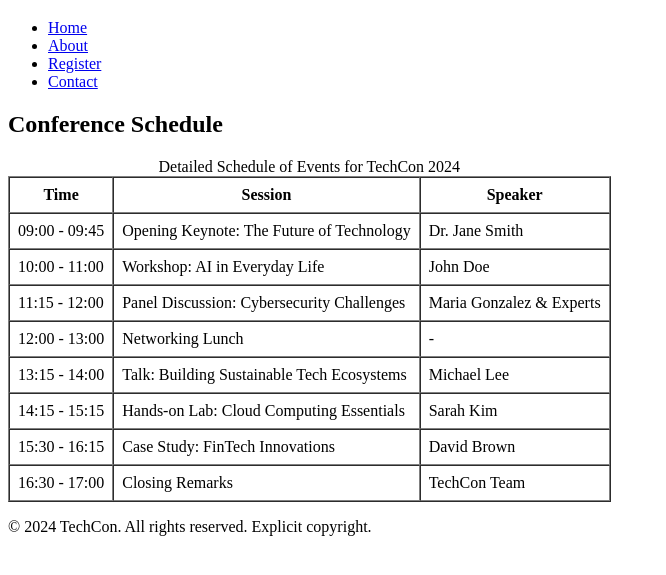
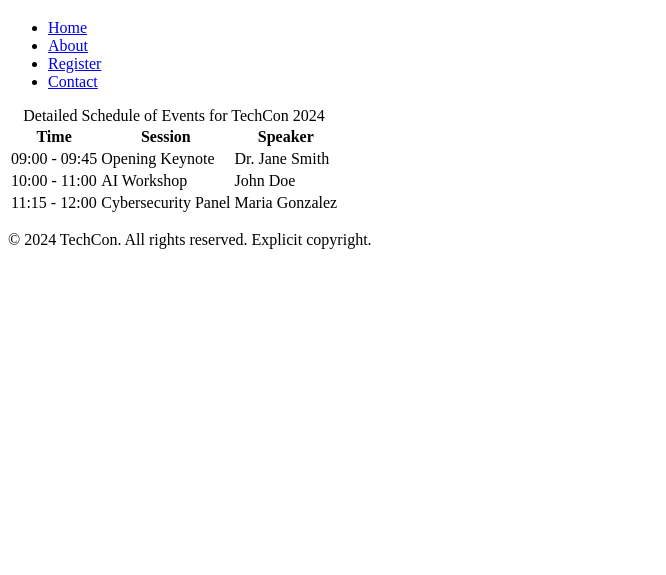
Before and after one commit to pshluvu/TechCon_HTML, a plain HTML site: page techcon_website/schedule.html in a window 1280 px wide. Shown: the part 61-636 px from the top of the page, without its empty margins (0-666 px from the left). Drawn offline with Linux system fonts and the light colour scheme.

Commit message:
Update schedule.html

```diff
--- a/techcon_website/schedule.html
+++ b/techcon_website/schedule.html
@@ -2,11 +2,9 @@
 <html lang="en">
 <head>
   <meta charset="UTF-8">
-  <meta name="viewport" content="width=device-width, initial-scale=1.0">
   <title>Schedule for TechCon 2024</title>
 </head>
 <body>
-  <!-- Header Section -->
   <header>
     <h1>Schedule for TechCon 2024</h1>
     <nav>
@@ -19,11 +17,8 @@
     </nav>
   </header>
 
-  <!-- Main Section -->
   <main>
-    <section>
-      <h2>Conference Schedule</h2>
-      <table border="1" cellpadding="8" cellspacing="0">
+    <table>
       <caption>Detailed Schedule of Events for TechCon 2024</caption>
       <thead>
         <tr>
@@ -35,50 +30,23 @@
       <tbody>
         <tr>
           <td>09:00 - 09:45</td>
-            <td>Opening Keynote: The Future of Technology</td>
+          <td>Opening Keynote</td>
           <td>Dr. Jane Smith</td>
         </tr>
         <tr>
           <td>10:00 - 11:00</td>
-            <td>Workshop: AI in Everyday Life</td>
+          <td>AI Workshop</td>
           <td>John Doe</td>
         </tr>
         <tr>
           <td>11:15 - 12:00</td>
-            <td>Panel Discussion: Cybersecurity Challenges</td>
-            <td>Maria Gonzalez & Experts</td>
-          </tr>
-          <tr>
-            <td>12:00 - 13:00</td>
-            <td>Networking Lunch</td>
-            <td>-</td>
-          </tr>
-          <tr>
-            <td>13:15 - 14:00</td>
-            <td>Talk: Building Sustainable Tech Ecosystems</td>
-            <td>Michael Lee</td>
-          </tr>
-          <tr>
-            <td>14:15 - 15:15</td>
-            <td>Hands-on Lab: Cloud Computing Essentials</td>
-            <td>Sarah Kim</td>
-          </tr>
-          <tr>
-            <td>15:30 - 16:15</td>
-            <td>Case Study: FinTech Innovations</td>
-            <td>David Brown</td>
-          </tr>
-          <tr>
-            <td>16:30 - 17:00</td>
-            <td>Closing Remarks</td>
-            <td>TechCon Team</td>
+          <td>Cybersecurity Panel</td>
+          <td>Maria Gonzalez</td>
         </tr>
       </tbody>
     </table>
-    </section>
   </main>
 
-  <!-- Footer Section -->
   <footer>
     <p>&copy; 2024 TechCon. All rights reserved. Explicit copyright.</p>
   </footer>
```
Lines whose indentation alone changed are shown as unchanged.
